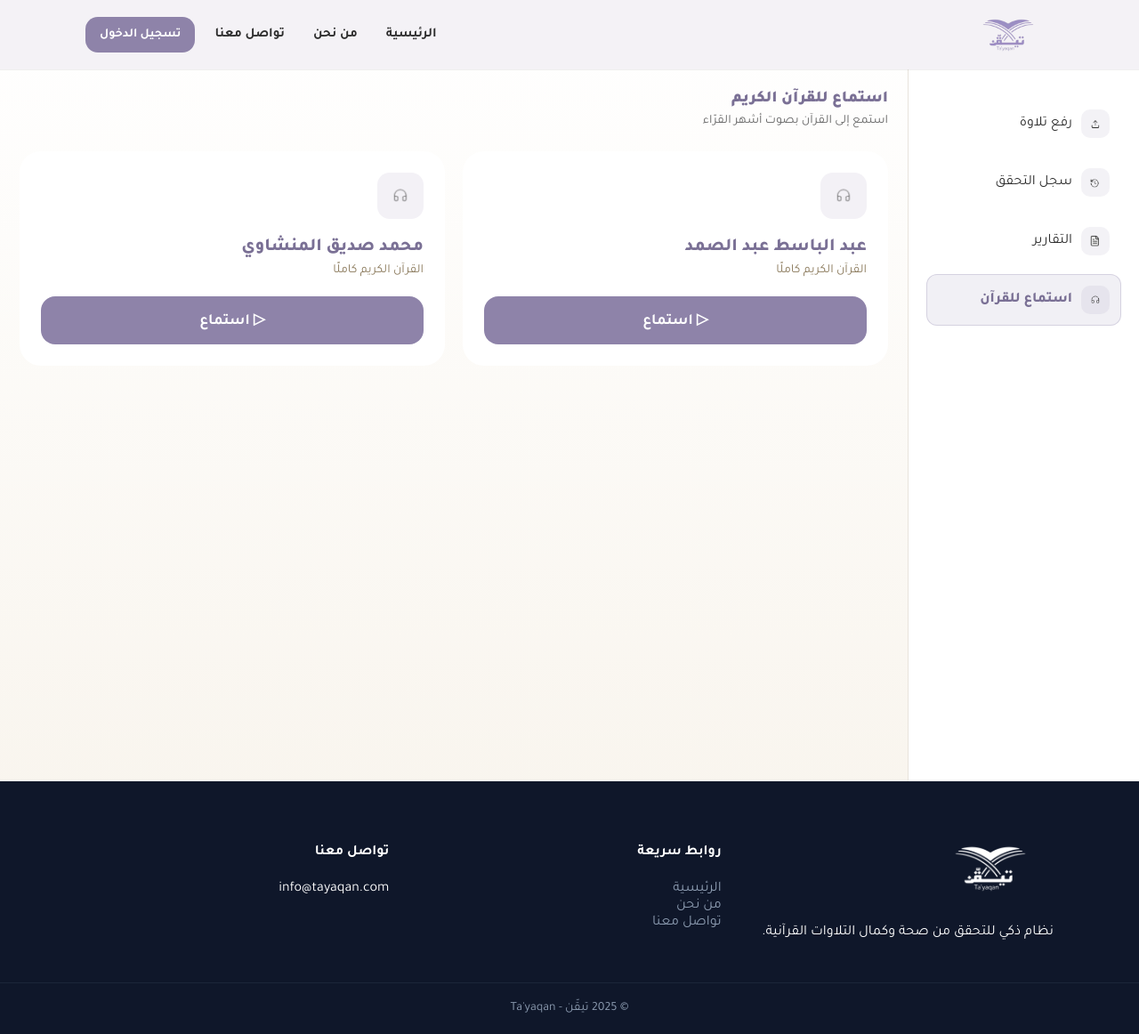
After one commit to raghad-alrahmani/Ta-yaqan, a Flask app: page /listen in a window 1280 px wide. The commit adds this page. Shown: the whole page at 89% size. Run offline with Flask 3, Linux system fonts and the light colour scheme.

Commit message:
fix: minor code updates

```diff
--- a/app/routes.py
+++ b/app/routes.py
@@ -298,3 +298,8 @@ def results_stub(input_id):
     # ✅ هذا بدل الدالة المكررة اللي كانت تسبب Crash
     # نخليها موجودة بدون ما تكسر Flask
     return redirect(url_for("main.results", input_id=input_id))
+
+
+@main.route("/listen")
+def listen():
+    return render_template("listen.html")
--- /dev/null
+++ b/app/static/css/listen.css
@@ -0,0 +1,88 @@
+.reciters-grid {
+    display: grid;
+    grid-template-columns: repeat(2, 1fr);
+    gap: 20px;
+    margin-top: 25px;
+}
+
+.reciter-card {
+    background: #fff;
+    border-radius: 24px;
+    padding: 24px;
+    display: flex;
+    flex-direction: column;
+    align-items: flex-start;
+    text-align: right;
+}
+
+.reciter-card__icon img {
+    width: 40px;
+    height: 40px;
+}
+
+/* الأيقونة الرمادية الصغيرة */
+.reciter-card__icon {
+    width: 52px;
+    height: 52px;
+    background: #f3f1f6;
+    border-radius: 14px;
+    display: flex;
+    align-items: center;
+    justify-content: center;
+    margin-bottom: 20px;
+    align-self: flex-start; /* تثبيتها في يمين الكارد */
+}
+
+.reciter-card__icon img {
+    width: 30px;
+    height: 30px;
+    opacity: 0.6;
+}
+
+/* منطقة النصوص */
+.reciter-card__info {
+    width: 100%;
+    margin-bottom: 20px;
+}
+
+.reciter-card__name {
+    margin: 0 0 6px;
+    color: var(--main2);
+    font-weight: 800;
+    font-size: 20px;
+}
+
+.reciter-card__desc {
+    margin: 0;
+    color: #8b7a5c;
+    font-size: 14px;
+}
+
+/* زر الاستماع العريض */
+.reciter-card__btn {
+    width: 100%;
+    height: 54px;
+    background: var(--main);
+    color: #fff;
+    border-radius: 16px;
+    border: none;
+    font-weight: 700;
+    font-size: 17px;
+    cursor: pointer;
+    display: flex;
+    align-items: center;
+    justify-content: center;
+    gap: 8px;
+    transition: 0.3s;
+}
+
+.reciter-card__btn:hover {
+    background: var(--main2);
+}
+
+/* Responsive لضمان شكل الصفحة في الجوال */
+@media (max-width: 768px) {
+    .reciters-grid {
+        grid-template-columns: 1fr; /* كرت واحد في الصف في الشاشات الصغيرة */
+    }
+}
--- a/app/static/css/results.css
+++ b/app/static/css/results.css
@@ -8,7 +8,7 @@
   --shadow: 0 10px 24px rgba(16,24,40,.08);
   --radius: 18px;
 
-  --purple:#7c3aed;
+  --purple:#64449a;
   --purple-50:#f5f3ff;
 
   --ok:#22c55e;
--- a/app/templates/base.html
+++ b/app/templates/base.html
@@ -14,10 +14,7 @@
 <body class="app-body">
   {% include "navbar.html" %}
 
-  <main>
-    {% block content %}{% endblock %}
-  </main>
+  {% block content %}{% endblock %}
 
   {% include "partials/footer.html" %}
 </body>
-</html>
--- /dev/null
+++ b/app/templates/listen.html
@@ -0,0 +1,71 @@
+{% extends "base.html" %}
+
+{% block title %}تيقّن | استماع للقرآن{% endblock %}
+
+{% block head %}
+  <link rel="stylesheet" href="{{ url_for('static', filename='css/upload.css') }}">
+  <link rel="stylesheet" href="{{ url_for('static', filename='css/listen.css') }}">
+{% endblock %}
+
+{% block content %}
+<div class="dash">
+
+    <aside class="side">
+        <nav class="side__nav">
+            <a class="side__item" href="{{ url_for('main.upload') }}">
+                <span class="side__icon"><img src="{{ url_for('static', filename='img/upload1.png') }}"></span>
+                <span>رفع تلاوة</span>
+            </a>
+            <a class="side__item" href="{{ url_for('main.history') }}">
+                <span class="side__icon"><img src="{{ url_for('static', filename='img/history.png') }}"></span>
+                <span>سجل التحقق</span>
+            </a>
+            <a class="side__item" href="#">
+                <span class="side__icon"><img src="{{ url_for('static', filename='img/reports.png') }}"></span>
+                <span>التقارير</span>
+            </a>
+            <a class="side__item side__item--active" href="{{ url_for('main.listen') }}">
+                <span class="side__icon"><img src="{{ url_for('static', filename='img/listen.png') }}"></span>
+                <span>استماع للقرآن</span>
+            </a>
+        </nav>
+    </aside>
+
+    <main class="main">
+        <div class="main__head">
+            <h1 class="main__title">استماع للقرآن الكريم</h1>
+            <p class="main__sub">استمع إلى القرآن بصوت أشهر القرّاء</p>
+        </div>
+
+        <div class="reciters-grid">
+
+            <div class="reciter-card">
+                <div class="reciter-card__icon">
+                    <img src="{{ url_for('static', filename='img/listen.png') }}" alt="icon">
+                </div>
+                <div class="reciter-card__info">
+                    <h3 class="reciter-card__name">عبد الباسط عبد الصمد</h3>
+                    <p class="reciter-card__desc">القرآن الكريم كاملًا</p>
+                </div>
+                <button class="reciter-card__btn">
+                    <span>▷ استماع</span>
+                </button>
+            </div>
+
+            <div class="reciter-card">
+                <div class="reciter-card__icon">
+                    <img src="{{ url_for('static', filename='img/listen.png') }}" alt="icon">
+                </div>
+                <div class="reciter-card__info">
+                    <h3 class="reciter-card__name">محمد صديق المنشاوي</h3>
+                    <p class="reciter-card__desc">القرآن الكريم كاملًا</p>
+                </div>
+                <button class="reciter-card__btn">
+                    <span>▷ استماع</span>
+                </button>
+            </div>
+
+        </div>
+    </main>
+</div>
+{% endblock %}
```
Also changed, not shown: app/__init__.py (+13 -2 lines), app/config.py (+13 -2 lines), app/templates/history.html (+7 -6 lines), app/templates/results.html (+8 -2 lines), app/templates/upload.html (+7 -6 lines), app/templates/user_sidebar.html (added, +34 -0 lines).
